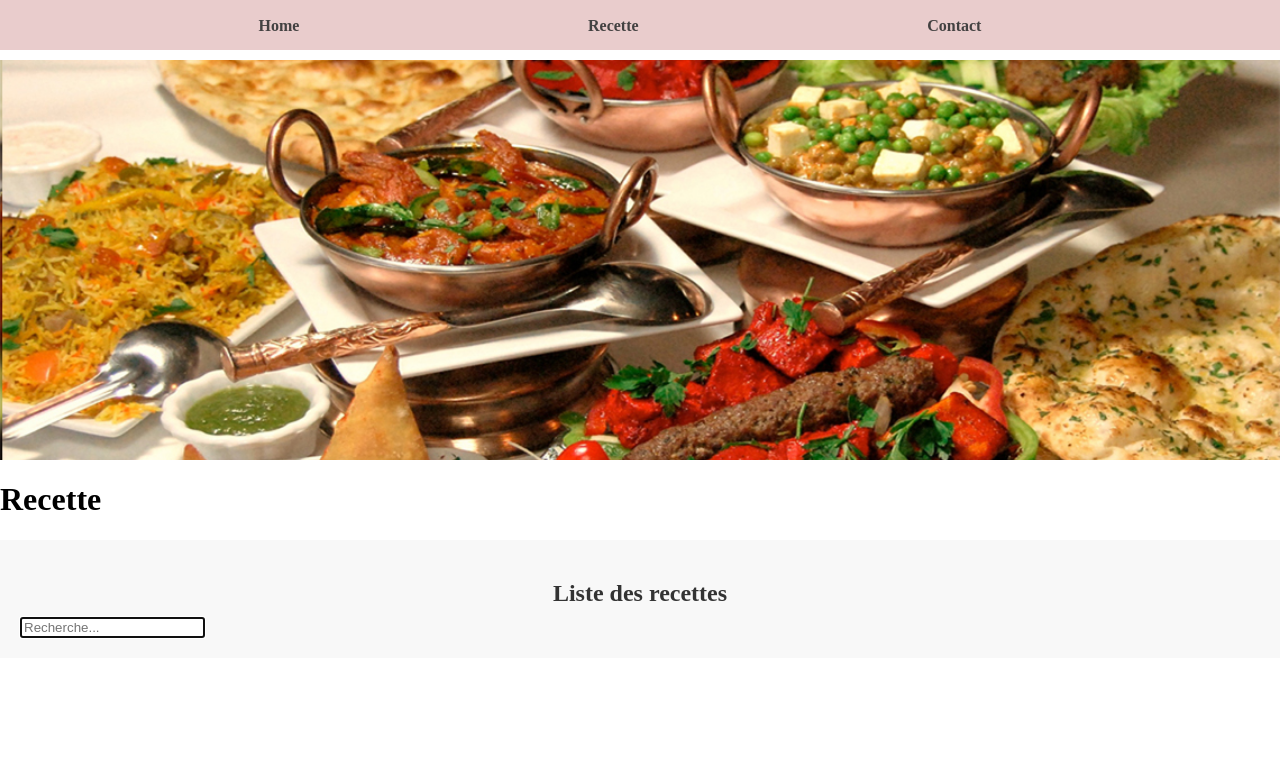
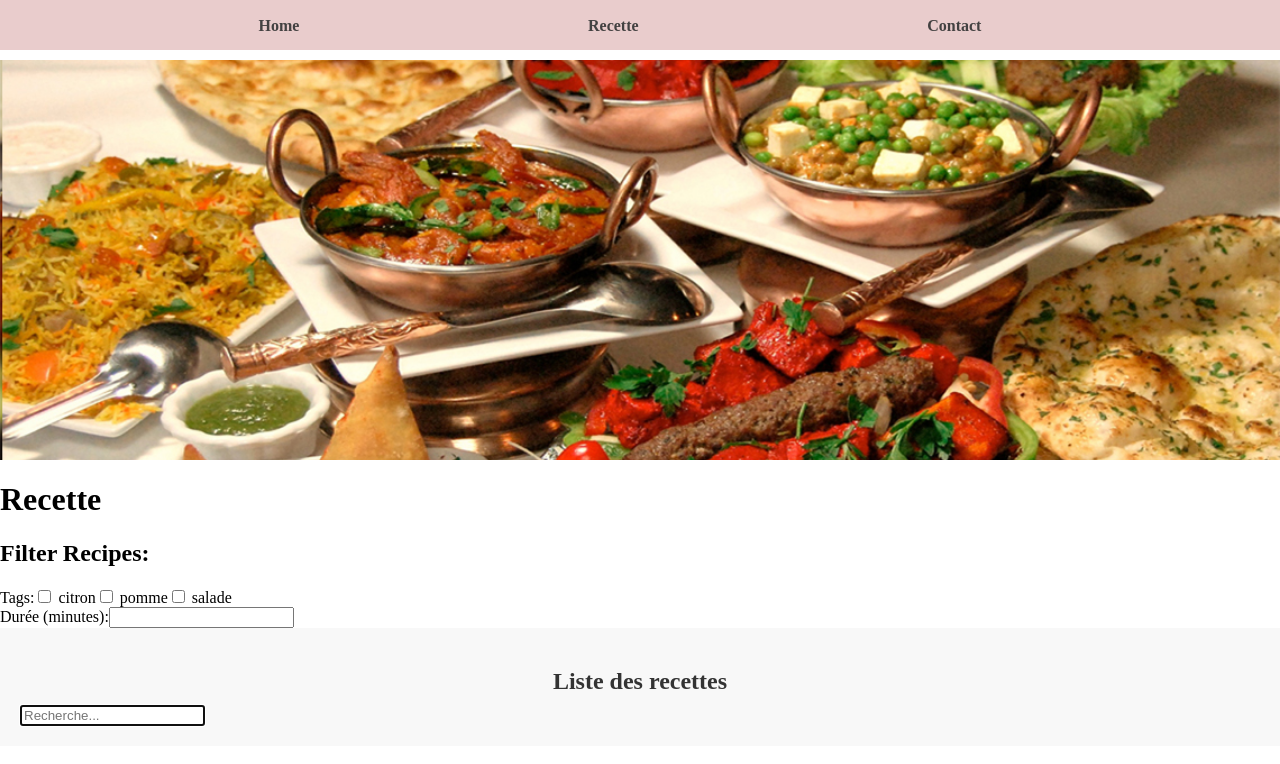
Before and after one commit to kenza17-urc/khamm, a React (Vite) app: page / in a window 1280 px wide. Shown: the top 764 px of the page. Built offline with nearby package versions, Linux system fonts and the light colour scheme.

Commit message:
ajouter filtre

```diff
--- a/src/component/Recette/RecipeList.tsx
+++ b/src/component/Recette/RecipeList.tsx
@@ -2,38 +2,53 @@ import { Link } from "react-router-dom";
 import { useRecette } from "../../lib/contexts/recetteContext";
 import { Recette } from "../../lib/models/recette";
 import { useState } from "react";
-import './RecipeList.css'
+import "./RecipeList.css";
 import SearchBar from "../SearchFilter/SearchBar";
 
+interface RecipeListProps {
+  filterTags: string[];
+  filterDuration: number | null;
+}
 
-const RecipeList = () => {
+const RecipeList: React.FC<RecipeListProps> = ({
+  filterTags,
+  filterDuration,
+}) => {
   const [termSearch, setTermSearch] = useState<string>("");
 
   const handleSearch = (searchTerm: string) => {
     console.log(`Searching for ${searchTerm}`);
-    setTermSearch(searchTerm)
-  }
+    setTermSearch(searchTerm);
+  };
 
   const { recettes } = useRecette();
+
+  const filteredRecipes = recettes.filter((recette: Recette) => {
+    const isIncludedByTitle = recette.titre
+      .toLowerCase()
+      .includes(termSearch.toLowerCase());
+
+    const isIncludedByTags =
+      filterTags.length === 0 || filterTags.some((tag) => recette.tags.includes(tag));
+
+    const isMatchingDuration =
+      filterDuration === null || recette.duree <= filterDuration;
+
+    return isIncludedByTitle && isIncludedByTags && isMatchingDuration;
+  });
 
   return (
     <div className="recipe-list-container">
       <h2 className="recipe-list-heading">Liste des recettes</h2>
       <SearchBar onSearch={handleSearch} />
       <div className="recipe-list">
-        {
-          recettes.filter((recette: Recette) => {
-            return recette.titre.toLowerCase().includes(termSearch.toLowerCase());
-          }).map((recette: Recette) => {
-            return (
-              <Link to={"recette/" + recette.id} key={recette.id} className="recipe-card">
-                <img className="recipe-image" src={recette.image} alt={recette.titre} />
-                <h3 className="recipe-title">{recette.titre}</h3>
-                <p className="recipe-description">{recette.description}</p>
-              </Link>
-            )
-          })
-        }
+        {filteredRecipes.map((recette: Recette) => (
+          <Link to={"recette/" + recette.id} key={recette.id} className="recipe-card">
+            <img className="recipe-image" src={recette.image} alt={recette.titre} />
+            <h3 className="recipe-title">{recette.titre}</h3>
+            <p className="recipe-description">{recette.description}</p>
+          </Link>
+        ))}
       </div>
     </div>
   );
--- a/src/page/Home.tsx
+++ b/src/page/Home.tsx
@@ -1,8 +1,26 @@
 
+import React, { useState } from "react";
 import RecipeList from "../component/Recette/RecipeList";
 import backgroundImage from "../lib/img/19.jpg";
 
 const Home = () => {
+  const [filterTags, setFilterTags] = useState<string[]>([]);
+  const [filterDuration, setFilterDuration] = useState<number | null>(null);
+
+  const handleTagChange = (e: React.ChangeEvent<HTMLInputElement>) => {
+    const tagName = e.target.value;
+    if (e.target.checked) {
+      setFilterTags((prevTags) => [...prevTags, tagName]);
+    } else {
+      setFilterTags((prevTags) => prevTags.filter((tag) => tag !== tagName));
+    }
+  };
+
+  const handleDurationChange = (e: React.ChangeEvent<HTMLInputElement>) => {
+    const duration = parseInt(e.target.value);
+    setFilterDuration(duration);
+  };
+
   return (
     <div>
       <div
@@ -12,11 +30,54 @@ const Home = () => {
           backgroundPosition: "center",
           width: "100%",
           height: "50vh",
-          marginTop : "10px",
+          marginTop: "10px",
         }}
       ></div>
       <h1>Recette</h1>
-      <RecipeList />
+      <div>
+        <h2>Filter Recipes:</h2>
+        <div>
+          <label>
+            Tags:
+            <input
+              type="checkbox"
+              value="citron"
+              checked={filterTags.includes("tag1")}
+              onChange={handleTagChange}
+            />{" "}
+            citron
+          </label>
+          <label>
+            <input
+              type="checkbox"
+              value="pomme"
+              checked={filterTags.includes("tag2")}
+              onChange={handleTagChange}
+            />{" "}
+            pomme
+          </label>
+          <label>
+            <input
+              type="checkbox"
+              value="salade"
+              checked={filterTags.includes("tag3")}
+              onChange={handleTagChange}
+            />{" "}
+            salade
+          </label>
+        </div>
+        <div>
+          <label>
+            Durée (minutes):
+            <input
+              type="number"
+              value={filterDuration || ""}
+              onChange={handleDurationChange}
+            />
+          </label>
+        </div>
+      </div>
+      <RecipeList filterTags={filterTags} filterDuration={filterDuration} />
     </div>
   );
 };
```
